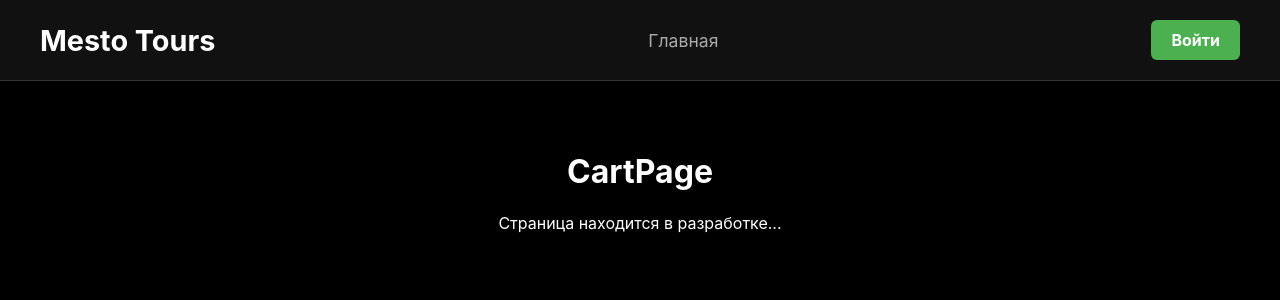
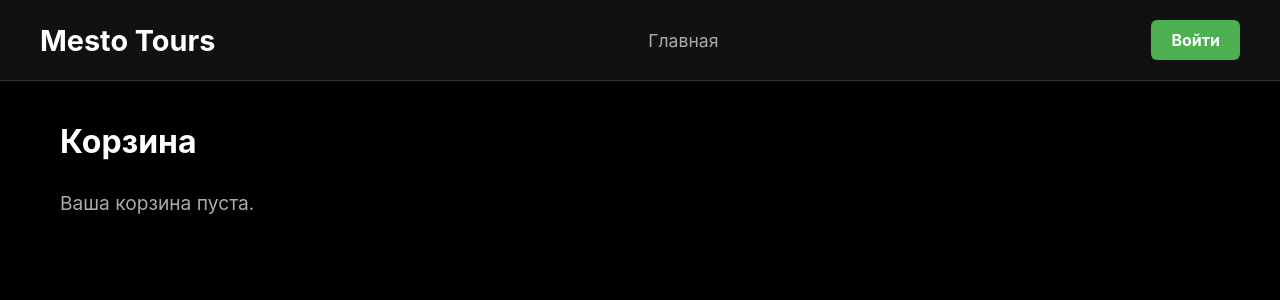
Before and after one commit to Dasharic/mesto-react-ts, a React (Vite) app: page /cart in a window 1280 px wide. Shown: the top 300 px of the page. Built offline with nearby package versions, Linux system fonts and the light colour scheme.

Commit message:
feat: implement shopping cart and checkout order flow

```diff
--- a/src/pages/CartPage/CartPage.tsx
+++ b/src/pages/CartPage/CartPage.tsx
@@ -1,10 +1,49 @@
+import { useStore } from "../../contexts/StoreContext";
+import { Link, useNavigate } from "react-router-dom";
 import styles from "./CartPage.module.css";
 
 export function CartPage() {
+  const { cart, removeFromCart, checkout } = useStore();
+  const navigate = useNavigate();
+
+  const total = cart.reduce((sum, item) => sum + item.price, 0);
+
+  const handleCheckout = () => {
+    checkout();
+    alert("Заказ успешно оформлен!");
+    navigate("/profile");
+  };
+
   return (
-    <div style={{ color: 'white', padding: '50px', textAlign: 'center' }}>
-      <h1>CartPage</h1>
-      <p>Страница находится в разработке...</p>
+    <div className={styles.page}>
+      <h1 className={styles.title}>Корзина</h1>
+      {cart.length === 0 ? (
+        <p className={styles.empty}>Ваша корзина пуста.</p>
+      ) : (
+        <div className={styles.container}>
+          <div className={styles.list}>
+            {cart.map((item) => (
+              <div key={item.id} className={styles.cartItem}>
+                <img className={styles.image} src={item.image} alt={item.title} />
+                <div className={styles.info}>
+                  <Link to={`/tour/${item.id}`} className={styles.tourTitle}>
+                    {item.title}
+                  </Link>
+                  <p className={styles.price}>${item.price}</p>
+                </div>
+                <button className={styles.removeBtn} onClick={() => removeFromCart(item.id)}>
+                  Удалить
+                </button>
+              </div>
+            ))}
+          </div>
+          <div className={styles.summary}>
+            <h2>Итого:</h2>
+            <p className={styles.totalPrice}>${total}</p>
+            <button className={styles.checkoutBtn} onClick={handleCheckout}>Оформить заказ</button>
+          </div>
+        </div>
+      )}
     </div>
   );
 }
```
